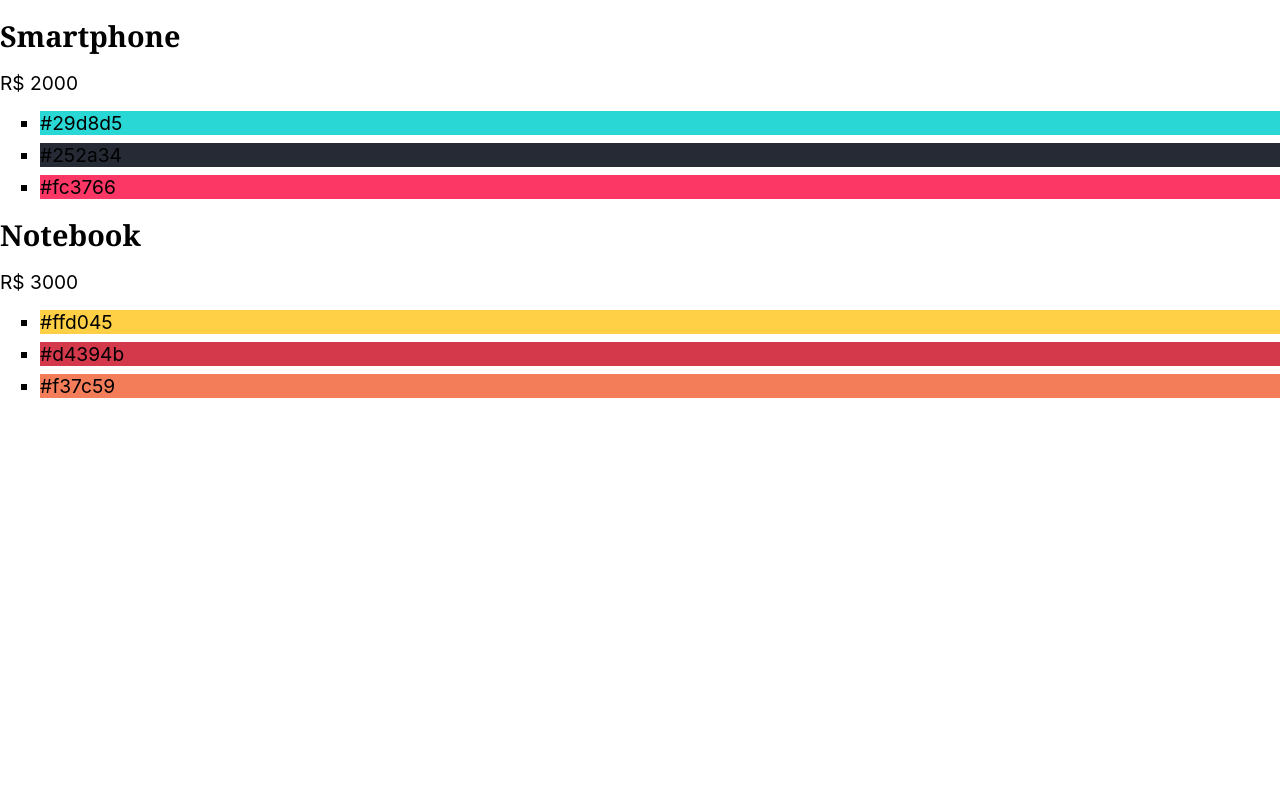
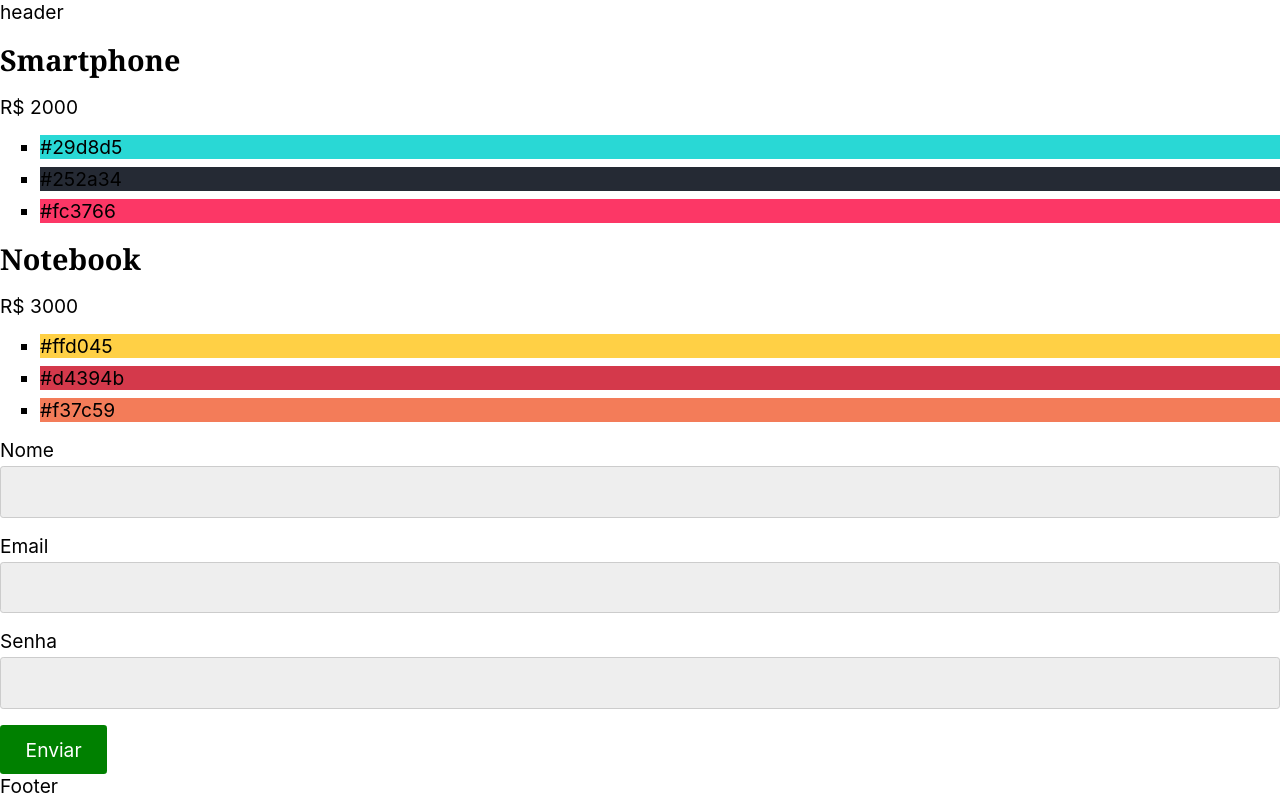
Before and after one commit to Diogzz/origamid-estudo, a React (Create React App) app: page / in a window 1280 px wide. Built offline with nearby package versions, Linux system fonts and the light colour scheme.

Commit message:
Base geral sobre componentes e props

```diff
--- /dev/null
+++ b/src/Footer.js
@@ -0,0 +1,7 @@
+import React from 'react'
+
+export const Footer = () => {
+  return (
+    <div>Footer</div>
+  )
+}
--- /dev/null
+++ b/src/Form/Button.js
@@ -0,0 +1,9 @@
+import React from 'react';
+
+const Button = ({ cor, fundo, children }) => {
+  return (
+    <button style={{ backgroundColor: fundo, color: cor }}>{children}</button>
+  );
+};
+
+export default Button;
--- /dev/null
+++ b/src/Form/Form.js
@@ -0,0 +1,32 @@
+import React from 'react';
+import Button from './Button';
+import Input from './Input';
+
+function Form() {
+  return (
+    <>
+      <form action="">
+        <Input id="nome" label="nome" inputName="nome" required>
+          Nome
+        </Input>
+        <Input id="email" label="email" type="email" inputName="email" required>
+          Email
+        </Input>
+        <Input
+          id="senha"
+          label="senha"
+          inputName="senha"
+          type="password"
+          required
+        >
+          Senha
+        </Input>
+        <Button fundo="green" cor="white">
+          Enviar
+        </Button>
+      </form>
+    </>
+  );
+}
+
+export default Form;
--- /dev/null
+++ b/src/Form/Input.js
@@ -0,0 +1,19 @@
+import React from 'react';
+
+const Input = ({ id, label, inputName, children, ...props }) => {
+  return (
+    <>
+      <p>
+        <label htmlFor={label}>{children}</label>
+        <input
+          id={id}
+          type={{ ...(props.type ? props.type : 'text') }}
+          name={inputName}
+          {...props}
+        />
+      </p>
+    </>
+  );
+};
+
+export default Input;
--- /dev/null
+++ b/src/Header.js
@@ -0,0 +1,7 @@
+import React from 'react';
+
+const Header = () => {
+  return <header>header</header>;
+};
+
+export default Header;
--- a/src/index.js
+++ b/src/index.js
@@ -2,10 +2,16 @@ import React from 'react';
 import ReactDOM from 'react-dom';
 import './index.css';
 import App from './App';
+import Header from './Header';
+import { Footer } from './Footer';
+import Form from './Form/Form';
 
 ReactDOM.render(
-  <React.StrictMode>
+  <>
+    <Header />
     <App />
-  </React.StrictMode>,
-  document.getElementById('root')
+    <Form />
+    <Footer />
+  </>,
+  document.getElementById('root'),
 );
```
